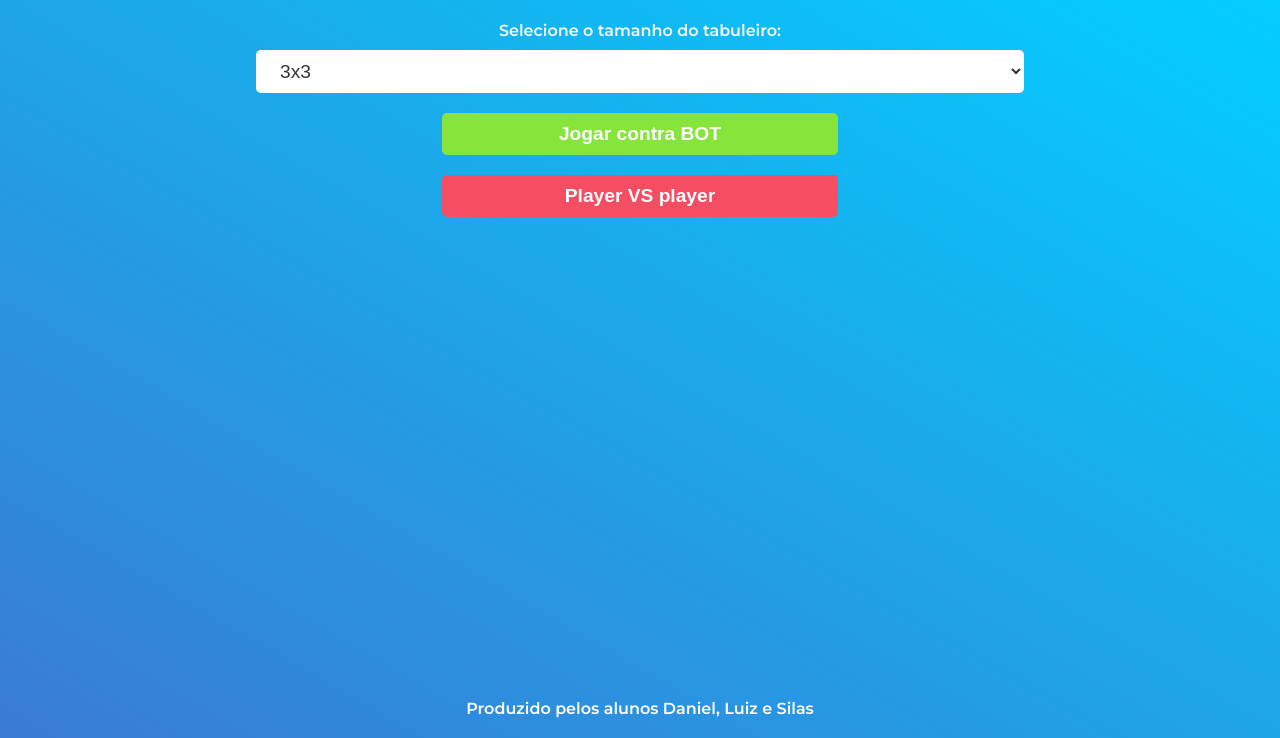
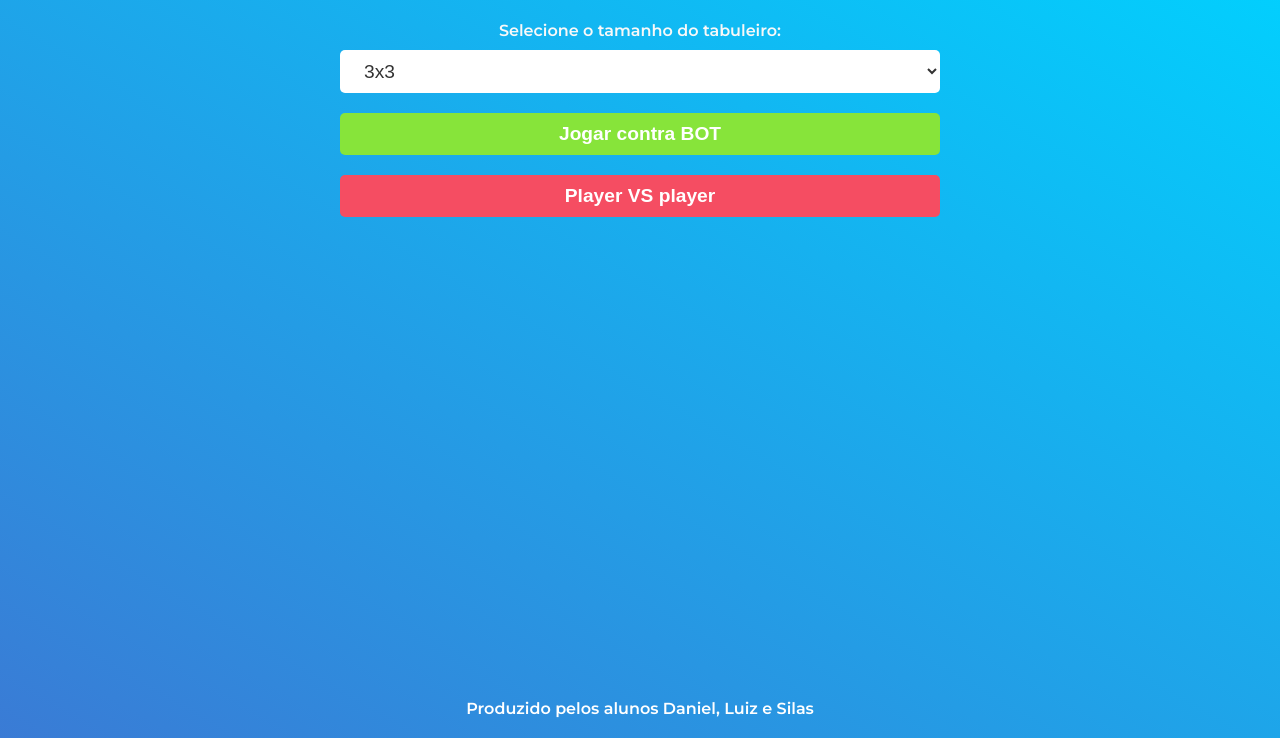
Before and after one commit to Silas-ER/jogo_da_velha_web1, a plain HTML site: page index.html in a window 1280 px wide. Shown: the part 62-800 px from the top of the page. Drawn offline with Linux system fonts and the light colour scheme.

Commit message:
fix: select width

```diff
--- a/css/style.css
+++ b/css/style.css
@@ -49,7 +49,8 @@ select {
   align-items: center;
   text-align: center;
   height: 30%;
-  width: 60%;
+  width: 50%;
+  max-width: 600px;
 }
 
 button {
@@ -60,6 +61,10 @@ button {
   color: #333;
   font-size: 1.2rem;
   cursor: pointer;
+}
+
+.buttonContainer {
+  width: 100%;
 }
 
 .buttonContainer button {
--- a/index.html
+++ b/index.html
@@ -6,6 +6,8 @@
     <meta name="viewport" content="width=device-width, initial-scale=1.0">
     <link rel="stylesheet" href="css/style.css">
     <title>Jogo da Velha</title>
+    <!-- Icon -->
+    <link rel="icon" href="imgs/TicTacToe.ico">
 </head>
 
 <body>
```
Also changed, not shown: imgs/TicTacToe.ico (added), 1 other file.
